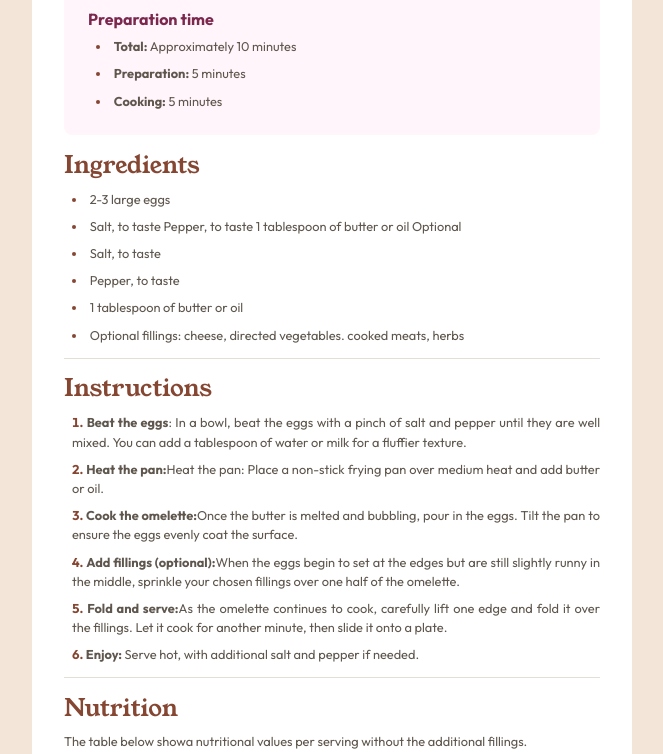
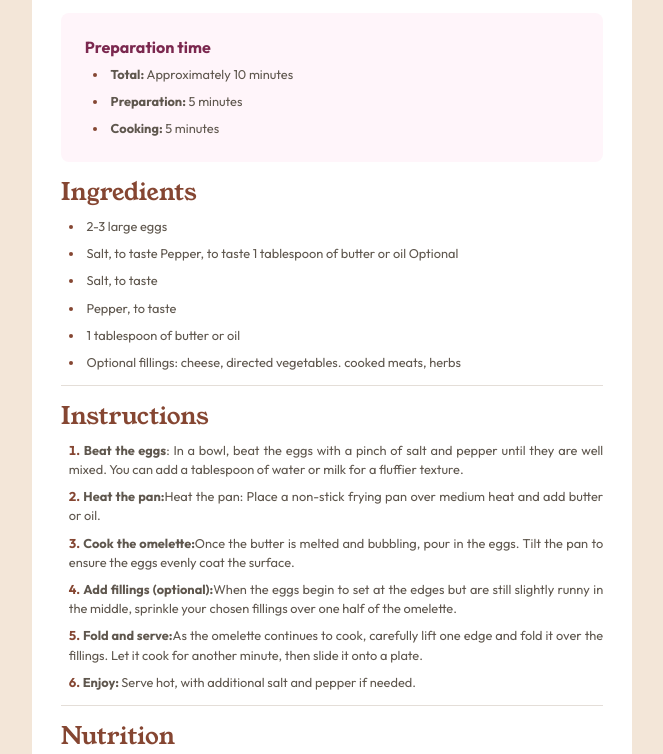
Before and after one commit to Oyeyemiwole19/FrontendChallenges, a plain HTML site: page recipe-page-main/index.html in a window 1280 px wide. Shown: the part 413-1167 px from the top of the page, without its empty margins (308-971 px from the left). Drawn offline with Linux system fonts and the light colour scheme.

Commit message:
edit readme.md

```diff
--- a/recipe-page-main/style.css
+++ b/recipe-page-main/style.css
@@ -19,7 +19,7 @@ body {
   display: flex;
   align-items: center;
   justify-content: center;
-  /* height: 100vh; */
+  height: 180vh;
 }
 section {
   padding: 0.8rem 0;
@@ -85,7 +85,7 @@ main {
   flex-direction: column;
   align-items: flex-start;
   justify-content: center;
-  padding: 2rem;
+  padding: 1.8rem;
   border-radius: 1rem;
 }
 .meal-prep-time {
```
Also changed, not shown: 2 other files.
